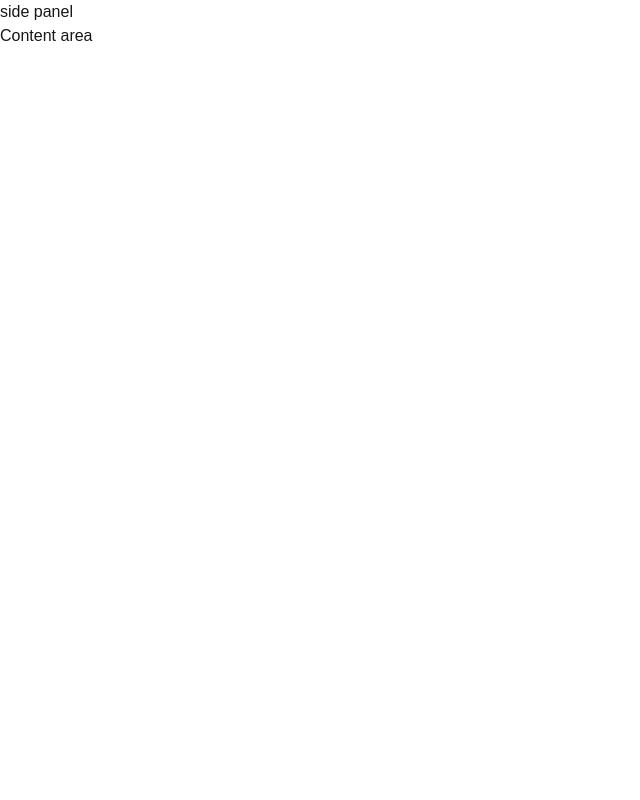
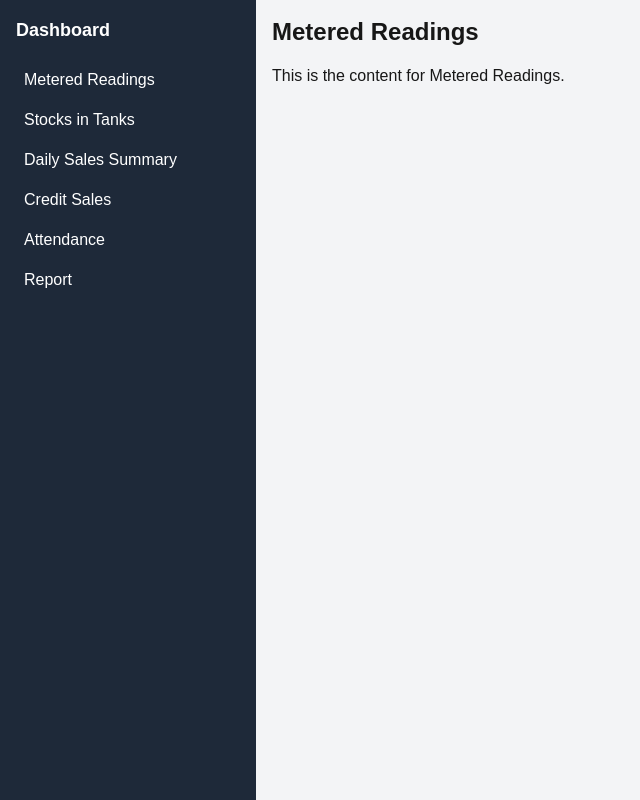
Before and after one commit to Anthony-Phiri-533-MW/fuel-management-web, a Next.js app: page /dashboard in a window 1280 px wide. Shown: the whole page, without its empty margins (0-640 px from the left). Built offline with nearby package versions, Linux system fonts and the light colour scheme.

Commit message:
Add Dashboard page  Added dashboard page with side panel and content area to show related  content  #1  N/A  N/A

```diff
--- a/app/components/ContentArea/ContentArea.tsx
+++ b/app/components/ContentArea/ContentArea.tsx
@@ -1,9 +1,18 @@
-import React from 'react'
+'use client'
 
-const ContentArea = () => {
-  return (
-    <div>ContentArea</div>
-  )
+import React from 'react';
+
+interface ContentAreaProps {
+    selectedSection: string;
 }
 
-export default ContentArea
+const ContentArea: React.FC<ContentAreaProps> = ({ selectedSection }) => {
+    return (
+        <div className="flex-1 p-4 bg-gray-100">
+            <h1 className="text-2xl font-bold mb-4">{selectedSection}</h1>
+            <p>This is the content for {selectedSection}.</p>
+        </div>
+    );
+};
+
+export default ContentArea;
--- a/app/components/Sidepanel/SidePanel.tsx
+++ b/app/components/Sidepanel/SidePanel.tsx
@@ -1,9 +1,37 @@
-import React from 'react'
+'use client'
 
-const SidePanel = () => {
-  return (
-    <div>SidePanel</div>
-  )
+import React from 'react';
+
+interface SidePanelProps {
+  onSelect: (section: string) => void;
 }
 
-export default SidePanel
+const SidePanel: React.FC<SidePanelProps> = ({ onSelect }) => {
+  const sections = [
+    'Metered Readings',
+    'Stocks in Tanks',
+    'Daily Sales Summary',
+    'Credit Sales',
+    'Attendance',
+    'Report',
+  ];
+
+  return (
+    <div className="w-64 bg-gray-800 text-white p-4">
+      <h2 className="text-lg font-bold mb-4">Dashboard</h2>
+      <ul>
+        {sections.map((section) => (
+          <li
+            key={section}
+            className="p-2 hover:bg-gray-700 cursor-pointer"
+            onClick={() => onSelect(section)}
+          >
+            {section}
+          </li>
+        ))}
+      </ul>
+    </div>
+  );
+};
+
+export default SidePanel;
--- a/app/dashboard/page.tsx
+++ b/app/dashboard/page.tsx
@@ -1,14 +1,18 @@
-import React from 'react'
+'use client'
 
-const Dashboard = () => {
+import React, { useState } from 'react';
+import SidePanel from '../components/Sidepanel/SidePanel'
+import ContentArea from '../components/ContentArea/ContentArea';
+
+const Dashboard: React.FC = () => {
+  const [selectedSection, setSelectedSection] = useState<string>('Metered Readings');
+
   return (
-    <div>
-        <div>
-            <div>side panel</div>
-            <div>Content area</div>
-        </div>
+    <div className="flex min-h-screen">
+      <SidePanel onSelect={setSelectedSection} />
+      <ContentArea selectedSection={selectedSection} />
     </div>
-  )
-}
+  );
+};
 
-export default Dashboard
+export default Dashboard;
--- a/app/page.tsx
+++ b/app/page.tsx
@@ -1,103 +1,10 @@
 import Image from "next/image";
+import Link from "next/link";
 
 export default function Home() {
   return (
     <div className="grid grid-rows-[20px_1fr_20px] items-center justify-items-center min-h-screen p-8 pb-20 gap-16 sm:p-20 font-[family-name:var(--font-geist-sans)]">
-      <main className="flex flex-col gap-[32px] row-start-2 items-center sm:items-start">
-        <Image
-          className="dark:invert"
-          src="/next.svg"
-          alt="Next.js logo"
-          width={180}
-          height={38}
-          priority
-        />
-        <ol className="list-inside list-decimal text-sm/6 text-center sm:text-left font-[family-name:var(--font-geist-mono)]">
-          <li className="mb-2 tracking-[-.01em]">
-            Get started by editing{" "}
-            <code className="bg-black/[.05] dark:bg-white/[.06] px-1 py-0.5 rounded font-[family-name:var(--font-geist-mono)] font-semibold">
-              app/page.tsx
-            </code>
-            .
-          </li>
-          <li className="tracking-[-.01em]">
-            Save and see your changes instantly.
-          </li>
-        </ol>
-
-        <div className="flex gap-4 items-center flex-col sm:flex-row">
-          <a
-            className="rounded-full border border-solid border-transparent transition-colors flex items-center justify-center bg-foreground text-background gap-2 hover:bg-[#383838] dark:hover:bg-[#ccc] font-medium text-sm sm:text-base h-10 sm:h-12 px-4 sm:px-5 sm:w-auto"
-            href="https://vercel.com/new?utm_source=create-next-app&utm_medium=appdir-template-tw&utm_campaign=create-next-app"
-            target="_blank"
-            rel="noopener noreferrer"
-          >
-            <Image
-              className="dark:invert"
-              src="/vercel.svg"
-              alt="Vercel logomark"
-              width={20}
-              height={20}
-            />
-            Deploy now
-          </a>
-          <a
-            className="rounded-full border border-solid border-black/[.08] dark:border-white/[.145] transition-colors flex items-center justify-center hover:bg-[#f2f2f2] dark:hover:bg-[#1a1a1a] hover:border-transparent font-medium text-sm sm:text-base h-10 sm:h-12 px-4 sm:px-5 w-full sm:w-auto md:w-[158px]"
-            href="https://nextjs.org/docs?utm_source=create-next-app&utm_medium=appdir-template-tw&utm_campaign=create-next-app"
-            target="_blank"
-            rel="noopener noreferrer"
-          >
-            Read our docs
-          </a>
-        </div>
-      </main>
-      <footer className="row-start-3 flex gap-[24px] flex-wrap items-center justify-center">
-        <a
-          className="flex items-center gap-2 hover:underline hover:underline-offset-4"
-          href="https://nextjs.org/learn?utm_source=create-next-app&utm_medium=appdir-template-tw&utm_campaign=create-next-app"
-          target="_blank"
-          rel="noopener noreferrer"
-        >
-          <Image
-            aria-hidden
-            src="/file.svg"
-            alt="File icon"
-            width={16}
-            height={16}
-          />
-          Learn
-        </a>
-        <a
-          className="flex items-center gap-2 hover:underline hover:underline-offset-4"
-          href="https://vercel.com/templates?framework=next.js&utm_source=create-next-app&utm_medium=appdir-template-tw&utm_campaign=create-next-app"
-          target="_blank"
-          rel="noopener noreferrer"
-        >
-          <Image
-            aria-hidden
-            src="/window.svg"
-            alt="Window icon"
-            width={16}
-            height={16}
-          />
-          Examples
-        </a>
-        <a
-          className="flex items-center gap-2 hover:underline hover:underline-offset-4"
-          href="https://nextjs.org?utm_source=create-next-app&utm_medium=appdir-template-tw&utm_campaign=create-next-app"
-          target="_blank"
-          rel="noopener noreferrer"
-        >
-          <Image
-            aria-hidden
-            src="/globe.svg"
-            alt="Globe icon"
-            width={16}
-            height={16}
-          />
-          Go to nextjs.org →
-        </a>
-      </footer>
+      <button className="bg-amber-300 rounded-lg"><Link href={'/dashboard'}>DASHBOARD</Link></button>
     </div>
   );
 }
```
